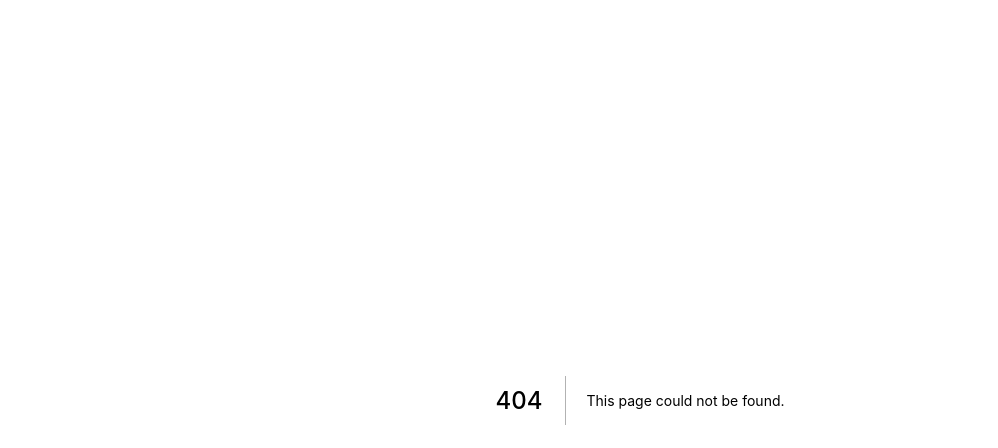
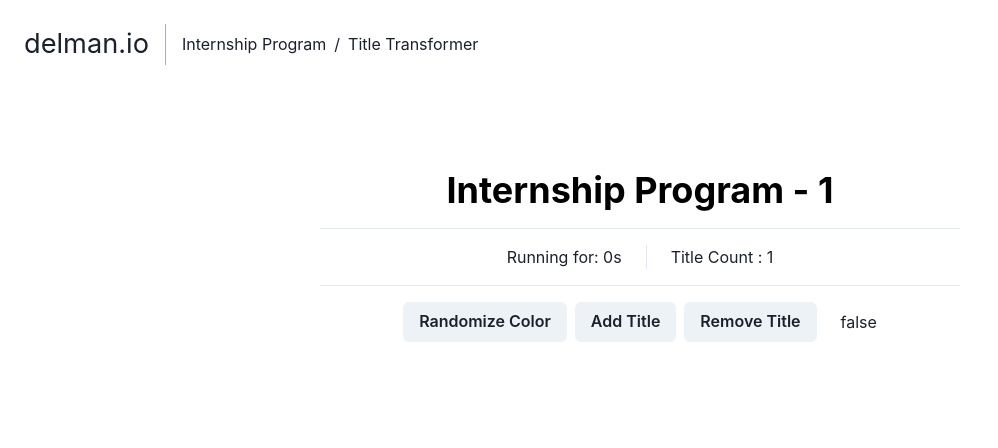
Before and after one commit to luminerrr/Delman-Internship---Kevin, a Next.js app: page /title-transformer in a window 1280 px wide. Before the commit this address had no page. Shown: the top 448 px of the page, without its empty margins (0-998 px from the left). Built offline with nearby package versions, Linux system fonts and the light colour scheme.

Commit message:
modify .gitignore added title transformer page

```diff
--- /dev/null
+++ b/pages/title-transformer/index.js
@@ -0,0 +1,110 @@
+import {
+    Heading,
+    HStack,
+    StackDivider,
+    Box,
+    VStack,
+    Center,
+    Breadcrumb,
+    BreadcrumbItem,
+    BreadcrumbLink,
+    Button,
+    ButtonGroup,
+    Text
+} from "@chakra-ui/react";
+import { useEffect, useState } from "react";
+import styles from '../../styles/Home.module.css';
+
+export default function TitleTransformer(){
+    const [count, setCount] = useState(1);
+    const [isRandom, setIsRandom] = useState(false);
+    const [randColor, setRandColor] = useState();
+    const arrayCount = Array.from({length:count}, (_,i)=>i+1);
+
+    function increamentDisable(){
+        if(count >= 5){
+            return true
+        }return false
+    }
+
+    function decreamentDisable(){
+        if(count <= 1){
+            return true
+        }return false
+    }
+
+
+    function getRandomColor() {
+        const letters = '0123456789ABCDEF';
+        let color = '#';
+        for (var i = 0; i < 6; i++) {
+          color += letters[Math.floor(Math.random() * 16)];
+        }
+        return color;
+    }
+
+    // function getInterval(){
+    //     let randomColor
+    //     setInterval(()=>{
+    //         randomColor = getRandomColor();
+    //     }, 1000);
+    //     return randomColor;
+    // }
+
+
+
+    return(<>
+    <div className={styles.container}>
+        <HStack spacing='1rem'
+                divider={<StackDivider borderColor='gray.400' />}>
+            <Box className={styles.delmantitle}>
+                <a href="#">delman.io</a>
+            </Box>
+            <Box>
+                <Breadcrumb>
+                    <BreadcrumbItem>
+                        <BreadcrumbLink href="/">Internship Program</BreadcrumbLink>
+                    </BreadcrumbItem>
+                    <BreadcrumbItem isCurrentPage>
+                        <BreadcrumbLink href="#">Title Transformer</BreadcrumbLink>
+                    </BreadcrumbItem>
+                </Breadcrumb>
+            </Box>
+        </HStack>
+    </div>
+    <VStack divider={<Center><StackDivider borderColor='gray.200' w="40rem" /></Center>} spacing="1rem" pt={20}>
+        {arrayCount.map(x => {
+            if(isRandom === false){
+                return(<>
+                    <Heading as='h3' color='black' >
+                        Internship Program - {x}
+                    </Heading>
+                </>)
+            }else{
+                return(
+                    <Heading as='h3' color={getRandomColor()} >
+                        Internship Program - {x}
+                    </Heading>
+                )
+            }
+        })}
+
+        <HStack divider={<StackDivider borderColor='gray.200' />} spacing="1.5rem">
+            <Box>
+                Running for: 0s
+            </Box>
+            <Box>
+                Title Count : {count}
+            </Box>
+        </HStack>
+        <HStack spacing="1.5rem">
+            <ButtonGroup>
+                <Button colorScheme='gray' onClick={()=>isRandom === false ? setIsRandom(true):setIsRandom(false)}>Randomize Color</Button>
+                <Button colorScheme='gray' onClick={()=>setCount(count+1)} disabled={increamentDisable()}>Add Title</Button>
+                <Button colorScheme='gray'onClick={()=>setCount(count-1)} disabled={decreamentDisable()}>Remove Title</Button>
+            </ButtonGroup>
+            <Text>{isRandom.toString()}</Text>
+        </HStack>
+    </VStack>
+    </>)
+}
```
Also changed, not shown: 1 other file (tests, documents, lock files or other folders).
